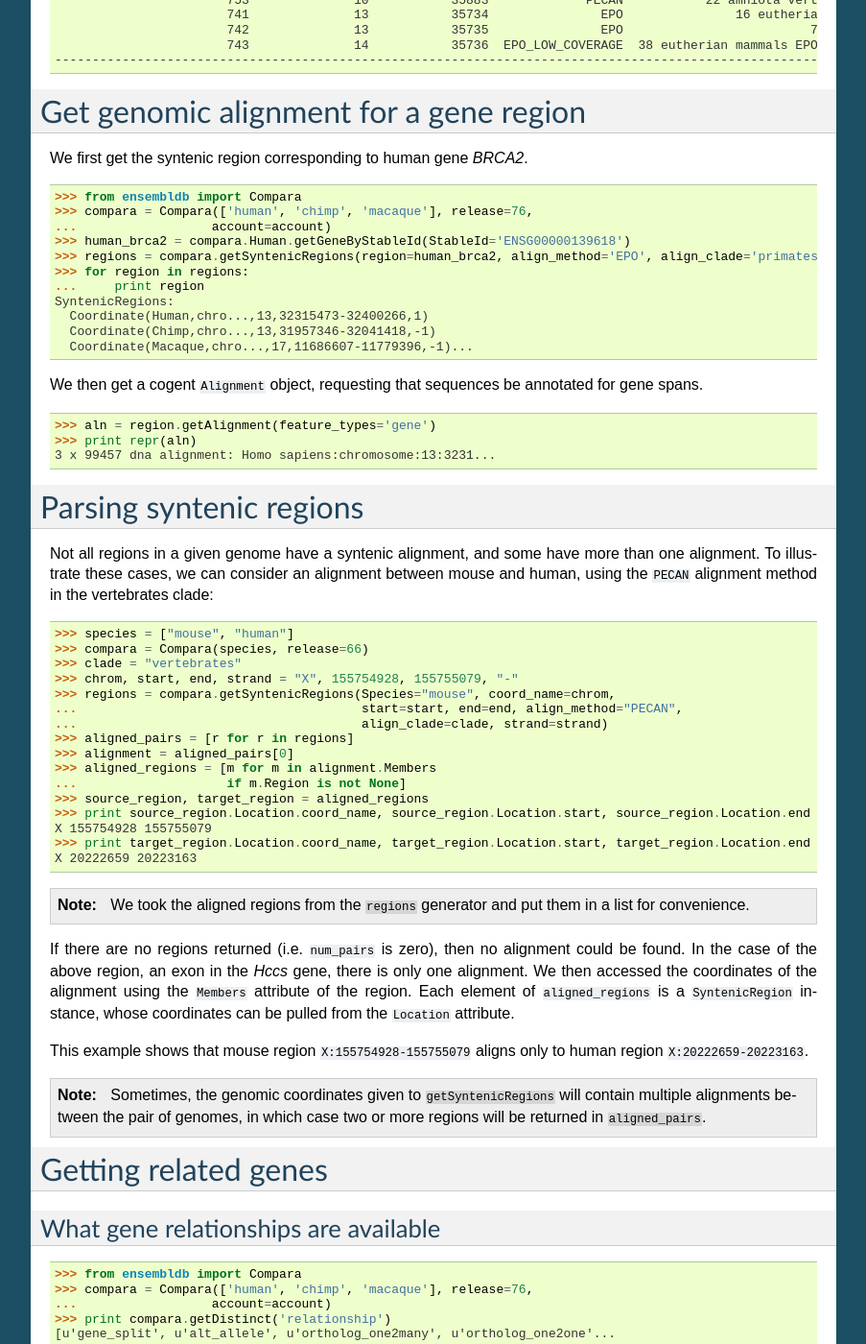
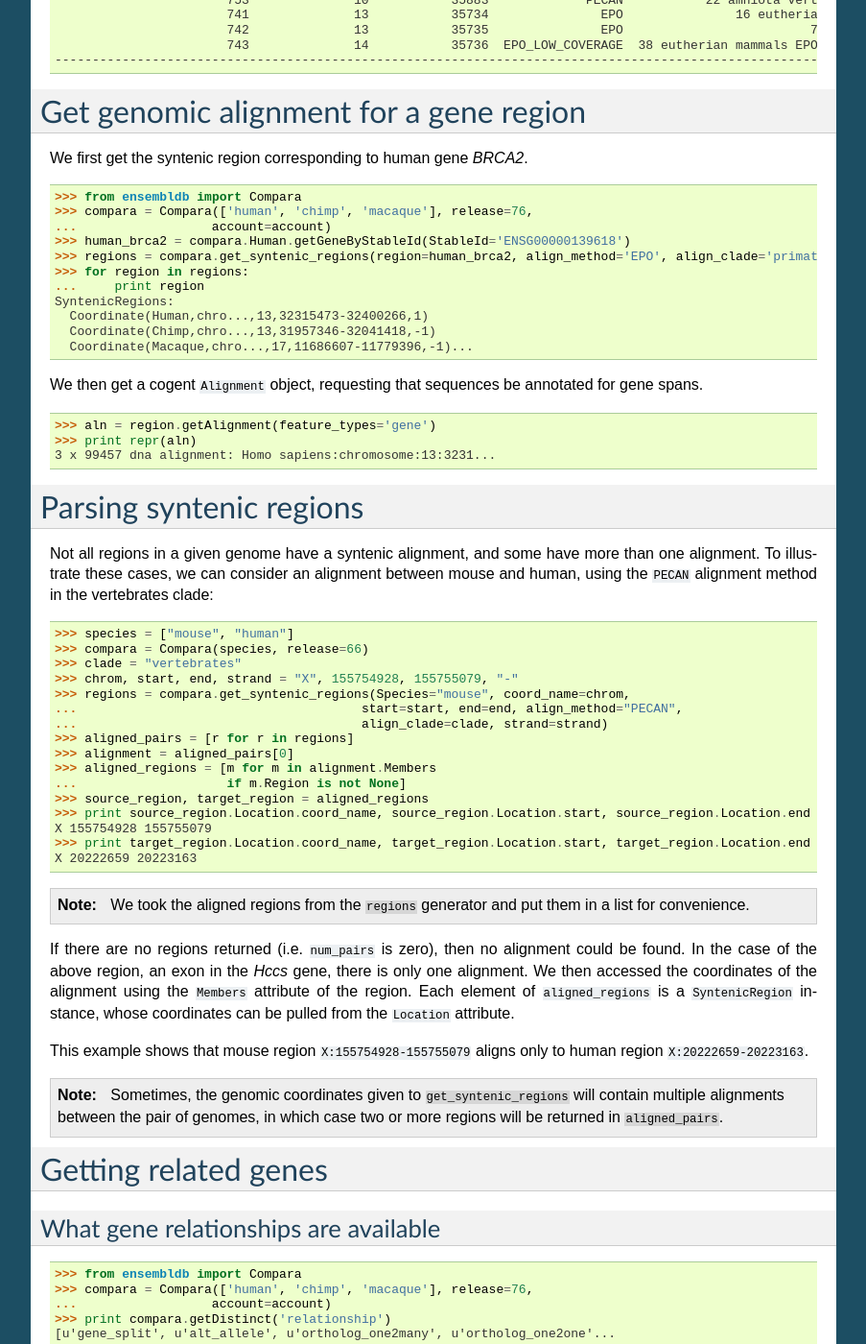
Before and after one commit to cogent3/ensembldb3, a Sphinx documentation site: the page built from doc/ensembl_snips.rst, in a window 1280 px wide and 1400 px high, scrolled down 4804 px. Shown: the whole window at 96% size, without its empty margins (198-1101 px from the left). Built offline with Sphinx 7.4.7, drawn with Linux system fonts in a browser that asks for light colours; formulas are drawn with MathJax 3.

Commit message:
getSyntenicRegions to get_syntenic_regions

```diff
--- a/doc/ensembl_snips.rst
+++ b/doc/ensembl_snips.rst
@@ -330,7 +330,7 @@ We first get the syntenic region corresponding to human gene *BRCA2*.
     >>> compara = Compara(['human', 'chimp', 'macaque'], release=76,
     ...                  account=account)
     >>> human_brca2 = compara.Human.getGeneByStableId(StableId='ENSG00000139618')
-    >>> regions = compara.getSyntenicRegions(region=human_brca2, align_method='EPO', align_clade='primates')
+    >>> regions = compara.get_syntenic_regions(region=human_brca2, align_method='EPO', align_clade='primates')
     >>> for region in regions:
     ...     print region
     SyntenicRegions:
@@ -359,7 +359,7 @@ alignment method in the vertebrates clade:
     >>> compara = Compara(species, release=66)
     >>> clade = "vertebrates"
     >>> chrom, start, end, strand = "X", 155754928, 155755079, "-"
-    >>> regions = compara.getSyntenicRegions(Species="mouse", coord_name=chrom,
+    >>> regions = compara.get_syntenic_regions(Species="mouse", coord_name=chrom,
     ...                                      start=start, end=end, align_method="PECAN",
     ...                                      align_clade=clade, strand=strand)
     >>> aligned_pairs = [r for r in regions]
@@ -381,7 +381,7 @@ instance, whose coordinates can be pulled from the ``Location`` attribute.
 
 This example shows that mouse region ``X:155754928-155755079`` aligns only to human region ``X:20222659-20223163``.
 
-.. note:: Sometimes, the genomic coordinates given to ``getSyntenicRegions`` will contain multiple alignments between the pair of genomes, in which case two or more regions will be returned in ``aligned_pairs``.
+.. note:: Sometimes, the genomic coordinates given to ``get_syntenic_regions`` will contain multiple alignments between the pair of genomes, in which case two or more regions will be returned in ``aligned_pairs``.
 
 Getting related genes
 ---------------------
--- a/doc/query_ensembl.rst
+++ b/doc/query_ensembl.rst
@@ -457,13 +457,13 @@ Ensembl stores multiple sequence alignments for selected species. For a given gr
                            743              14           35736  EPO_LOW_COVERAGE...
     ----------------------------------------------------------------------------...
 
-The ``align_method`` and ``align_clade`` columns can be used as arguments to ``getSyntenicRegions``. This method is responsible for returning ``SyntenicRegions`` instances for a given coordinate from a species. As it's possible that multiple records may be found from the multiple alignment for a given set of coordinates, the result of calling this method is a python generator. The returned regions have a length, defined by the full set of aligned sequences. If the ``omit_redundant`` argument is used, then positions with gaps in all sampled species will be removed in the alignment to be returned. The length of the syntenic region, however, is the length of the unfiltered alignment.
+The ``align_method`` and ``align_clade`` columns can be used as arguments to ``get_syntenic_regions``. This method is responsible for returning ``SyntenicRegions`` instances for a given coordinate from a species. As it's possible that multiple records may be found from the multiple alignment for a given set of coordinates, the result of calling this method is a python generator. The returned regions have a length, defined by the full set of aligned sequences. If the ``omit_redundant`` argument is used, then positions with gaps in all sampled species will be removed in the alignment to be returned. The length of the syntenic region, however, is the length of the unfiltered alignment.
 
 .. note:: It's important to realise that multiple alignments are from these clades. Hence, sequence regions that you might expect would result in a contiguous alignment in the species subset of interest may be returned as separate ``SyntenicRegions`` due to the influence on the alignment of the other species.
 
 .. doctest::
 
-    >>> syntenic_regions = compara.getSyntenicRegions(region=brca2,
+    >>> syntenic_regions = compara.get_syntenic_regions(region=brca2,
     ...                      align_method='EPO', align_clade='eutherian')
     >>> for syntenic_region in syntenic_regions:
     ...     print syntenic_region
@@ -504,7 +504,7 @@ Printing the ``method_species_links`` table provides all the necessary informati
     ...
     >>> print gene
     Gene(Species='Otolemur garnettii'; BioType='protein_coding'...
-    >>> syntenic = compara_pair.getSyntenicRegions(region=gene,
+    >>> syntenic = compara_pair.get_syntenic_regions(region=gene,
     ...          align_method='LASTZ_NET', align_clade='H.sap-O.gar')
     ...
     >>> for region in syntenic:
```
Also changed, not shown: 2 other files.
